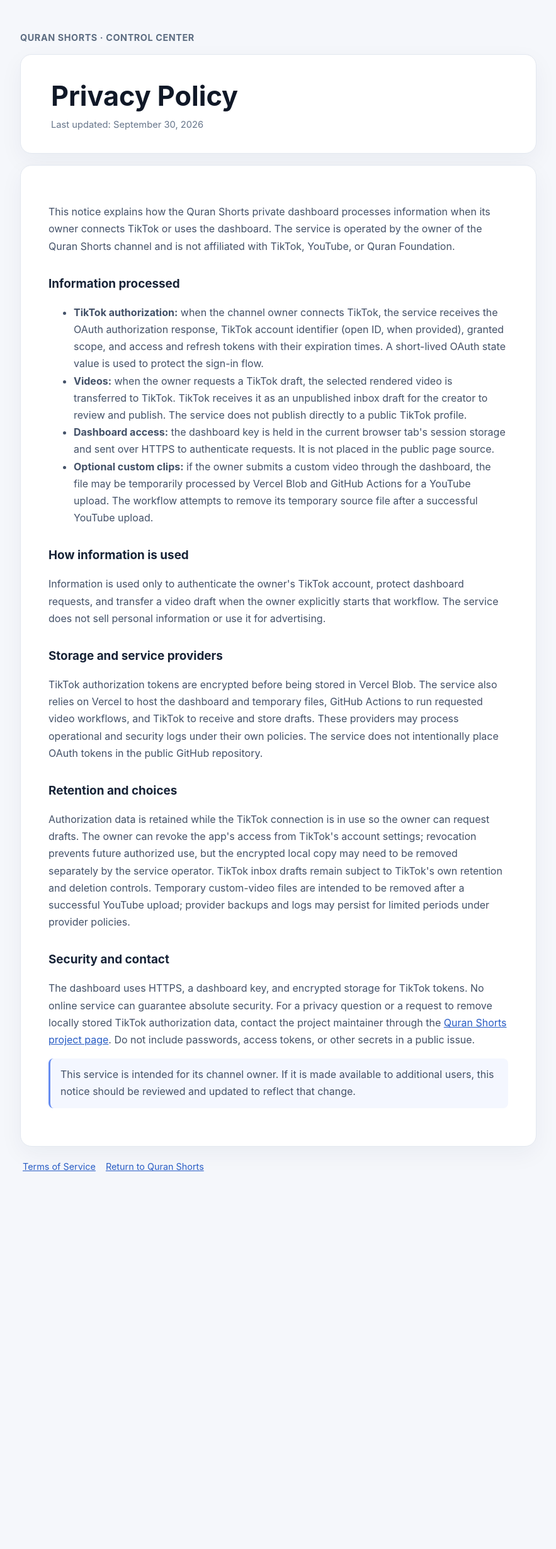
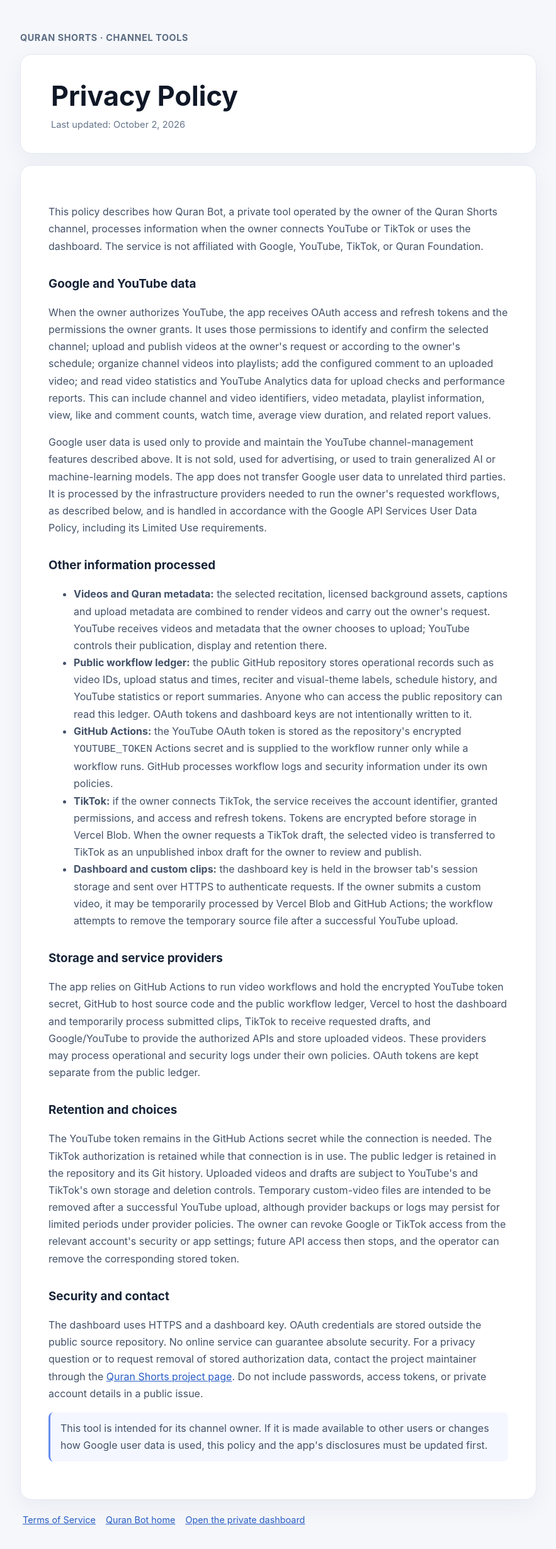
Before and after one commit to zhir4web/quran-shorts-bot, a website: page dashboard/privacy.html in a window 1280 px wide. Shown: the whole page at 63% size, without its empty margins (198-1081 px from the left). Before the commit the page ends 1933 px from the top, so only its background shows below. Drawn offline with Linux system fonts and the light colour scheme.

Commit message:
Publish OAuth homepage and privacy details

```diff
--- a/dashboard/privacy.html
+++ b/dashboard/privacy.html
@@ -5,42 +5,38 @@
   <meta name="viewport" content="width=device-width, initial-scale=1">
   <meta name="robots" content="index,follow">
   <meta name="theme-color" content="#f5f7fb">
-  <title>Privacy Policy · Quran Shorts</title>
+  <title>Privacy Policy · Quran Bot</title>
   <link rel="stylesheet" href="/legal.css">
 </head>
 <body>
   <main class="page">
-    <div class="brand">Quran Shorts · Control Center</div>
+    <div class="brand">Quran Shorts · Channel tools</div>
     <header>
       <h1>Privacy Policy</h1>
-      <p class="updated">Last updated: September 30, 2026</p>
+      <p class="updated">Last updated: October 2, 2026</p>
     </header>
     <article>
-      <p>This notice explains how the Quran Shorts private dashboard processes information when its owner connects TikTok or uses the dashboard. The service is operated by the owner of the Quran Shorts channel and is not affiliated with TikTok, YouTube, or Quran Foundation.</p>
-
-      <h2>Information processed</h2>
+      <p>This policy describes how Quran Bot, a private tool operated by the owner of the Quran Shorts channel, processes information when the owner connects YouTube or TikTok or uses the dashboard. The service is not affiliated with Google, YouTube, TikTok, or Quran Foundation.</p>
+      <h2>Google and YouTube data</h2>
+      <p>When the owner authorizes YouTube, the app receives OAuth access and refresh tokens and the permissions the owner grants. It uses those permissions to identify and confirm the selected channel; upload and publish videos at the owner's request or according to the owner's schedule; organize channel videos into playlists; add the configured comment to an uploaded video; and read video statistics and YouTube Analytics data for upload checks and performance reports. This can include channel and video identifiers, video metadata, playlist information, view, like and comment counts, watch time, average view duration, and related report values.</p>
+      <p>Google user data is used only to provide and maintain the YouTube channel-management features described above. It is not sold, used for advertising, or used to train generalized AI or machine-learning models. The app does not transfer Google user data to unrelated third parties. It is processed by the infrastructure providers needed to run the owner's requested workflows, as described below, and is handled in accordance with the Google API Services User Data Policy, including its Limited Use requirements.</p>
+      <h2>Other information processed</h2>
       <ul>
-        <li><strong>TikTok authorization:</strong> when the channel owner connects TikTok, the service receives the OAuth authorization response, TikTok account identifier (open ID, when provided), granted scope, and access and refresh tokens with their expiration times. A short-lived OAuth state value is used to protect the sign-in flow.</li>
-        <li><strong>Videos:</strong> when the owner requests a TikTok draft, the selected rendered video is transferred to TikTok. TikTok receives it as an unpublished inbox draft for the creator to review and publish. The service does not publish directly to a public TikTok profile.</li>
-        <li><strong>Dashboard access:</strong> the dashboard key is held in the current browser tab's session storage and sent over HTTPS to authenticate requests. It is not placed in the public page source.</li>
-        <li><strong>Optional custom clips:</strong> if the owner submits a custom video through the dashboard, the file may be temporarily processed by Vercel Blob and GitHub Actions for a YouTube upload. The workflow attempts to remove its temporary source file after a successful YouTube upload.</li>
+        <li><strong>Videos and Quran metadata:</strong> the selected recitation, licensed background assets, captions and upload metadata are combined to render videos and carry out the owner's request. YouTube receives videos and metadata that the owner chooses to upload; YouTube controls their publication, display and retention there.</li>
+        <li><strong>Public workflow ledger:</strong> the public GitHub repository stores operational records such as video IDs, upload status and times, reciter and visual-theme labels, schedule history, and YouTube statistics or report summaries. Anyone who can access the public repository can read this ledger. OAuth tokens and dashboard keys are not intentionally written to it.</li>
+        <li><strong>GitHub Actions:</strong> the YouTube OAuth token is stored as the repository's encrypted <code>YOUTUBE_TOKEN</code> Actions secret and is supplied to the workflow runner only while a workflow runs. GitHub processes workflow logs and security information under its own policies.</li>
+        <li><strong>TikTok:</strong> if the owner connects TikTok, the service receives the account identifier, granted permissions, and access and refresh tokens. Tokens are encrypted before storage in Vercel Blob. When the owner requests a TikTok draft, the selected video is transferred to TikTok as an unpublished inbox draft for the owner to review and publish.</li>
+        <li><strong>Dashboard and custom clips:</strong> the dashboard key is held in the browser tab's session storage and sent over HTTPS to authenticate requests. If the owner submits a custom video, it may be temporarily processed by Vercel Blob and GitHub Actions; the workflow attempts to remove the temporary source file after a successful YouTube upload.</li>
       </ul>
-
-      <h2>How information is used</h2>
-      <p>Information is used only to authenticate the owner's TikTok account, protect dashboard requests, and transfer a video draft when the owner explicitly starts that workflow. The service does not sell personal information or use it for advertising.</p>
-
       <h2>Storage and service providers</h2>
-      <p>TikTok authorization tokens are encrypted before being stored in Vercel Blob. The service also relies on Vercel to host the dashboard and temporary files, GitHub Actions to run requested video workflows, and TikTok to receive and store drafts. These providers may process operational and security logs under their own policies. The service does not intentionally place OAuth tokens in the public GitHub repository.</p>
-
+      <p>The app relies on GitHub Actions to run video workflows and hold the encrypted YouTube token secret, GitHub to host source code and the public workflow ledger, Vercel to host the dashboard and temporarily process submitted clips, TikTok to receive requested drafts, and Google/YouTube to provide the authorized APIs and store uploaded videos. These providers may process operational and security logs under their own policies. OAuth tokens are kept separate from the public ledger.</p>
       <h2>Retention and choices</h2>
-      <p>Authorization data is retained while the TikTok connection is in use so the owner can request drafts. The owner can revoke the app's access from TikTok's account settings; revocation prevents future authorized use, but the encrypted local copy may need to be removed separately by the service operator. TikTok inbox drafts remain subject to TikTok's own retention and deletion controls. Temporary custom-video files are intended to be removed after a successful YouTube upload; provider backups and logs may persist for limited periods under provider policies.</p>
-
+      <p>The YouTube token remains in the GitHub Actions secret while the connection is needed. The TikTok authorization is retained while that connection is in use. The public ledger is retained in the repository and its Git history. Uploaded videos and drafts are subject to YouTube's and TikTok's own storage and deletion controls. Temporary custom-video files are intended to be removed after a successful YouTube upload, although provider backups or logs may persist for limited periods under provider policies. The owner can revoke Google or TikTok access from the relevant account's security or app settings; future API access then stops, and the operator can remove the corresponding stored token.</p>
       <h2>Security and contact</h2>
-      <p>The dashboard uses HTTPS, a dashboard key, and encrypted storage for TikTok tokens. No online service can guarantee absolute security. For a privacy question or a request to remove locally stored TikTok authorization data, contact the project maintainer through the <a href="https://github.com/zhir4web/quran-shorts-bot/issues">Quran Shorts project page</a>. Do not include passwords, access tokens, or other secrets in a public issue.</p>
-
-      <p class="notice">This service is intended for its channel owner. If it is made available to additional users, this notice should be reviewed and updated to reflect that change.</p>
+      <p>The dashboard uses HTTPS and a dashboard key. OAuth credentials are stored outside the public source repository. No online service can guarantee absolute security. For a privacy question or to request removal of stored authorization data, contact the project maintainer through the <a href="https://github.com/zhir4web/quran-shorts-bot/issues">Quran Shorts project page</a>. Do not include passwords, access tokens, or private account details in a public issue.</p>
+      <p class="notice">This tool is intended for its channel owner. If it is made available to other users or changes how Google user data is used, this policy and the app's disclosures must be updated first.</p>
     </article>
-    <footer><a href="/terms">Terms of Service</a><a href="/">Return to Quran Shorts</a></footer>
+    <footer><a href="/terms">Terms of Service</a><a href="/oauth-home">Quran Bot home</a><a href="/">Open the private dashboard</a></footer>
   </main>
 </body>
 </html>
```
Also changed, not shown: dashboard/oauth-home.html (added, +30 -0 lines), dashboard/terms.html (+13 -20 lines), vercel.json.
